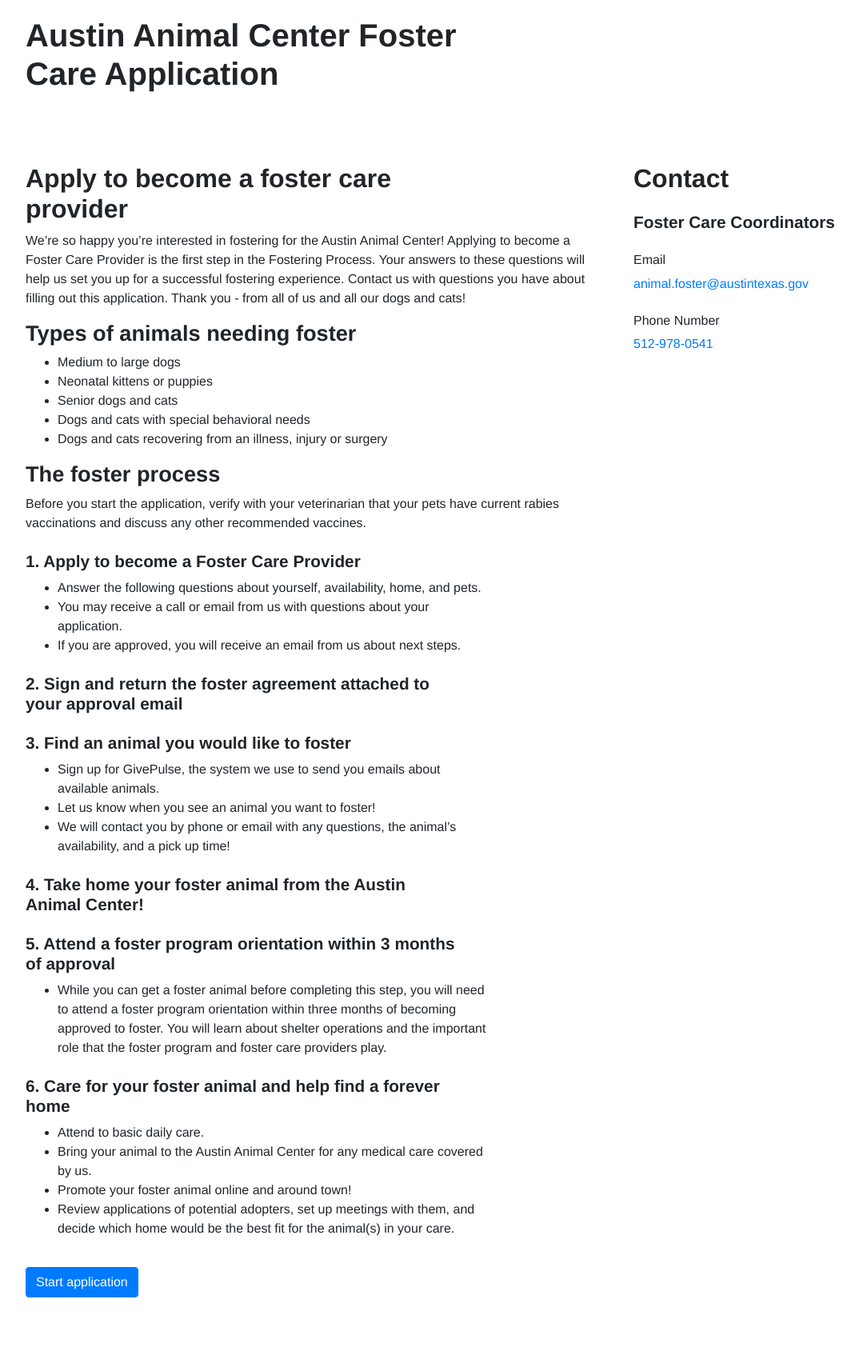
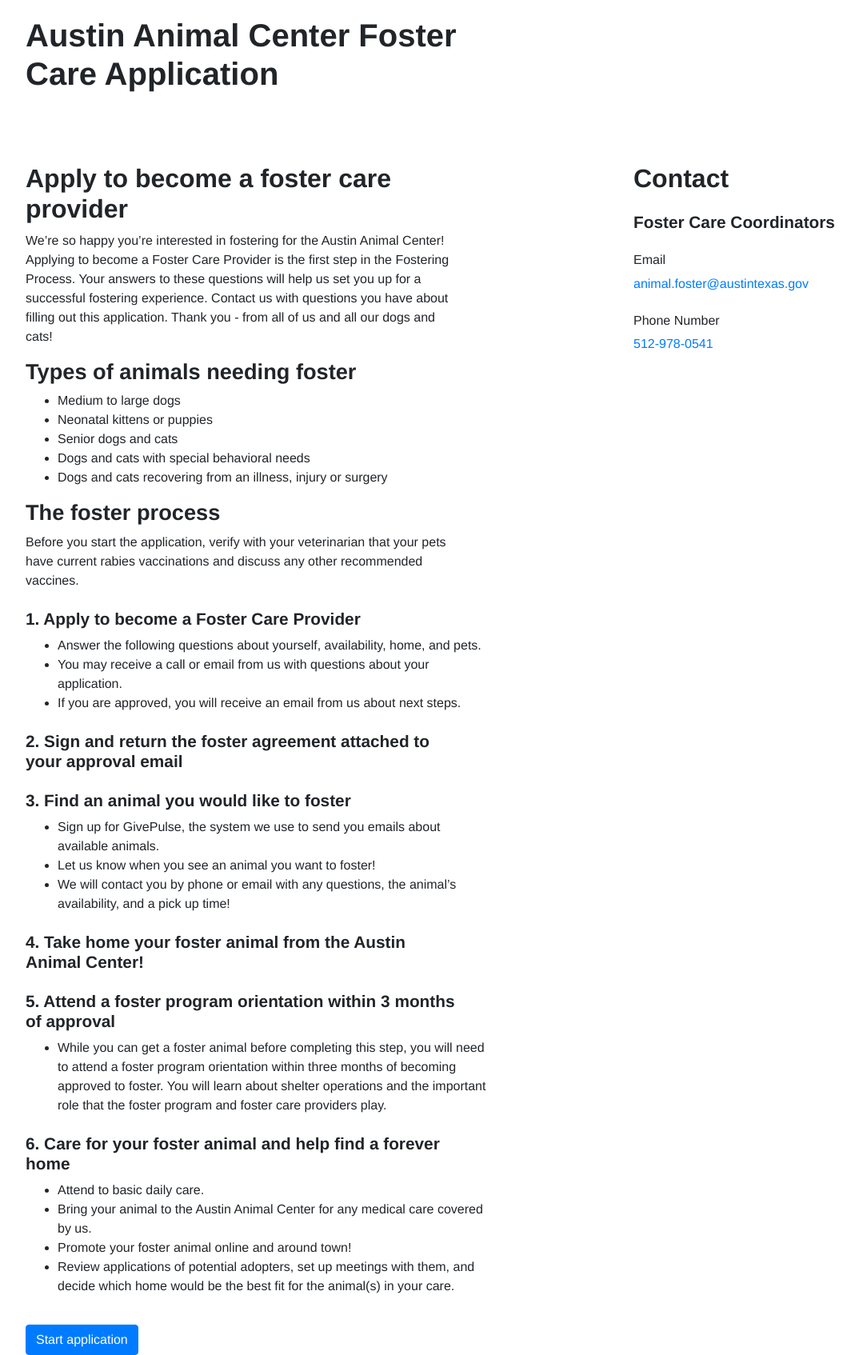
Before and after one commit to cityofaustin/prototypeform, a Jekyll site: the page built from index.html, in a window 1280 px wide. Shown: the whole page at 80% size, without its empty margins (53-1127 px from the left). Built offline with Jekyll 4.4.1, drawn with Linux system fonts in a browser that asks for light colours; before the commit the page ends 1622 px from its top, so only the background shows below that.

Commit message:
updated p max width

```diff
--- a/css/main.css
+++ b/css/main.css
@@ -46,7 +46,7 @@ span {
     display: inline-block
 }
 
-.form-group, .form-check, h1, h2, h3, h4, h5, li, span, small {
+.form-group, .form-check, h1, h2, h3, h4, h5, p, li, span, small {
     max-width: 545px;
 }
 
```
